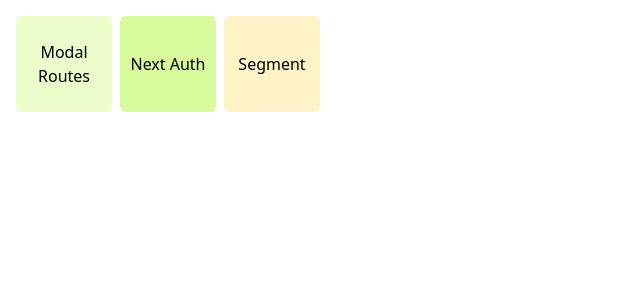
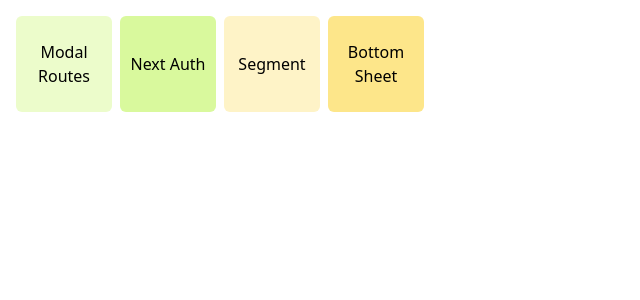
Before and after one commit to b0jun/next-sandbox, a Next.js app: page / in a window 1280 px wide. Shown: the top 300 px of the page, without its empty margins (0-640 px from the left). Built offline with nearby package versions, Linux system fonts and the light colour scheme.

Commit message:
수정: Root 레이아웃 수정 및 페이지 추가

```diff
--- a/src/app/layout.tsx
+++ b/src/app/layout.tsx
@@ -3,9 +3,7 @@
 export default function RootLayout({ children }: { children: React.ReactNode }) {
 	return (
 		<html lang="ko">
-			<body>
-				<main>{children}</main>
-			</body>
+			<body>{children}</body>
 		</html>
 	);
 }
--- a/src/app/page.tsx
+++ b/src/app/page.tsx
@@ -16,6 +16,11 @@
 		href: '/segment',
 		bg: 'bg-amber-100',
 	},
+	{
+		title: 'Bottom Sheet',
+		href: '/bottom-sheet',
+		bg: 'bg-amber-200',
+	},
 ];
 
 export default function Home() {
```
